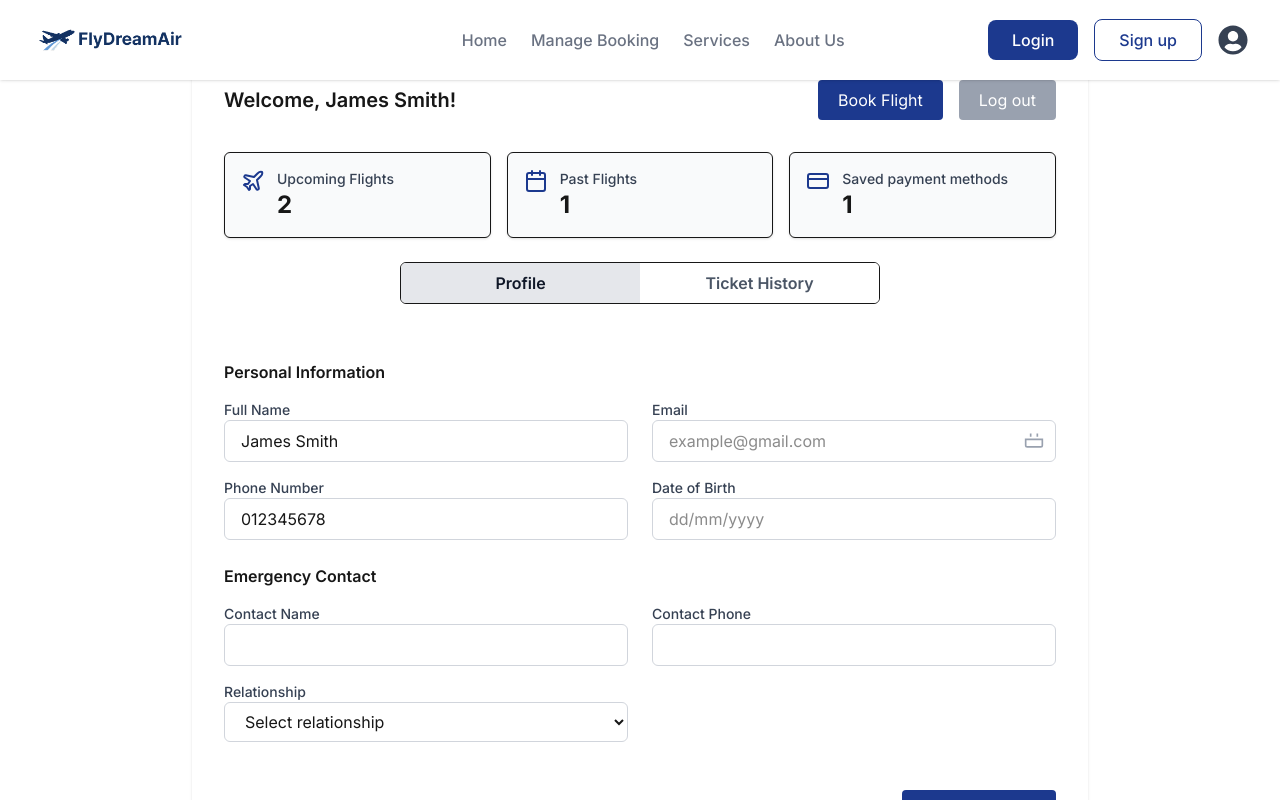
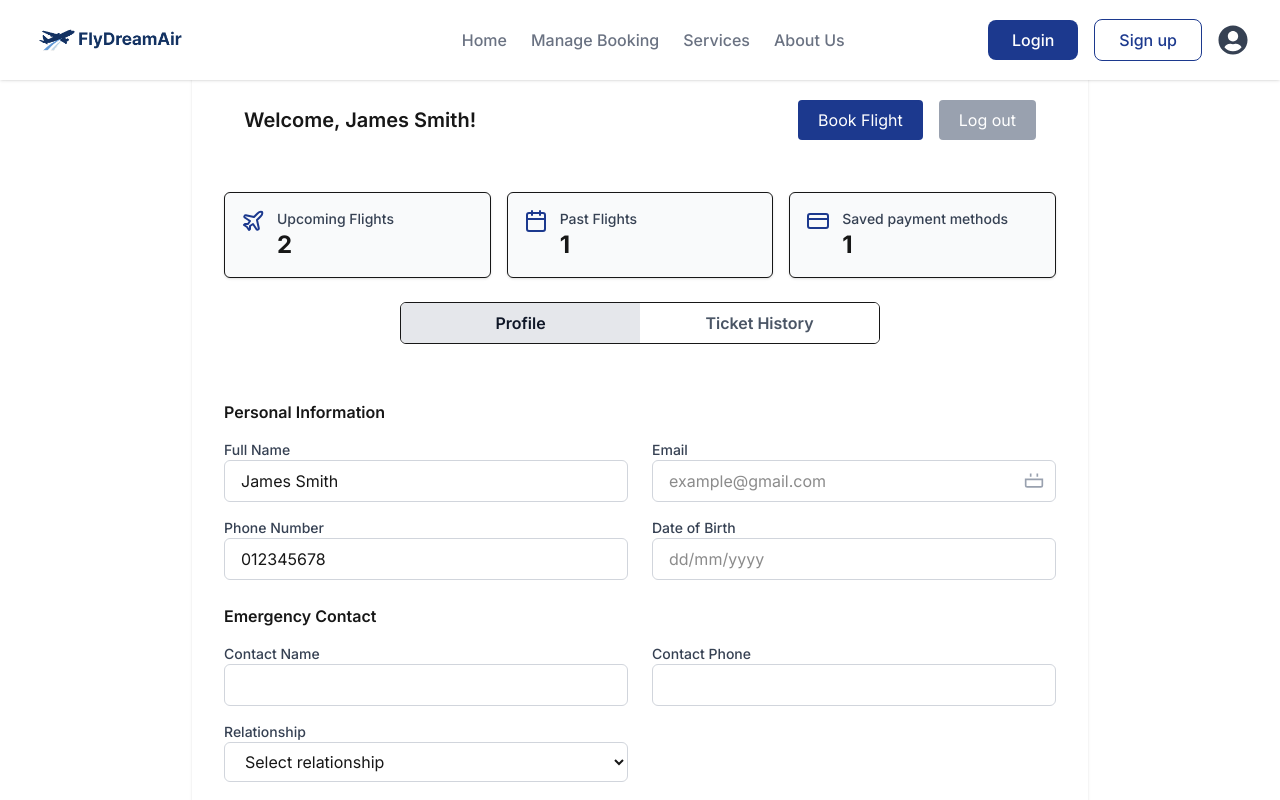
Before and after one commit to MVPAV/FlyDreamAir, a Next.js app: page /profile in a window 1280 px wide. Shown: the top 800 px of the page. Built offline with nearby package versions, Linux system fonts and the light colour scheme.

Commit message:
Add padding above Welcome, Jame Smith

```diff
--- a/src/app/(main)/profile/components/profile.tsx
+++ b/src/app/(main)/profile/components/profile.tsx
@@ -9,7 +9,7 @@ export const ProfileInterface = () => {
   return (
     <div className="max-w-4xl mx-auto p-8 bg-white rounded-lg shadow grow">
       {/* Header */}
-      <div className="flex flex-col sm:flex-row sm:items-center sm:justify-between mb-8 gap-4">
+      <div className="flex flex-col sm:flex-row sm:items-center sm:justify-between mb-8 gap-4 p-5">
         <h2 className="text-xl font-semibold">Welcome, James Smith!</h2>
         <div className="flex gap-4">
           <button className="bg-blue-900 text-white px-5 py-2 rounded hover:bg-blue-800 transition">
```
